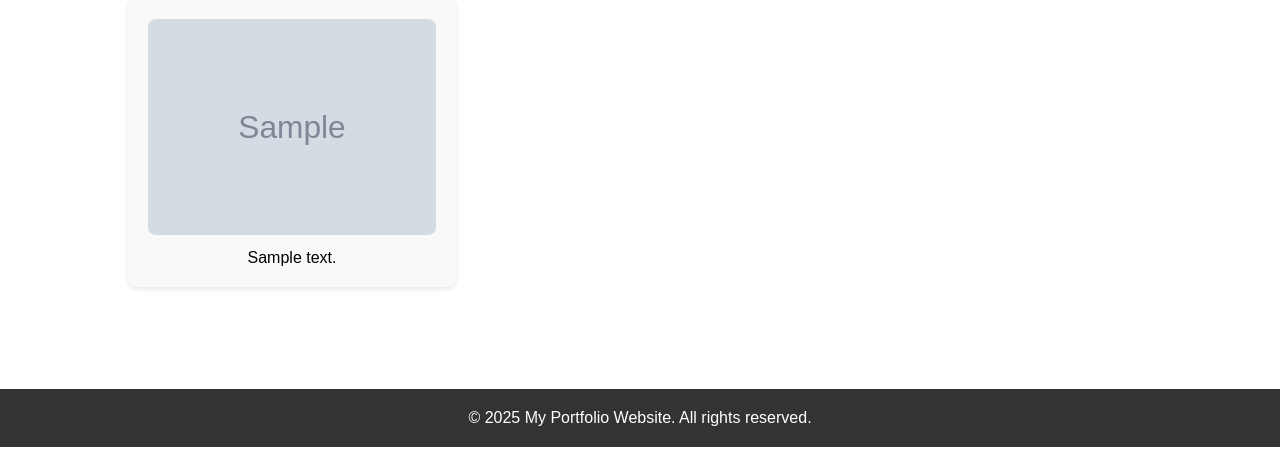
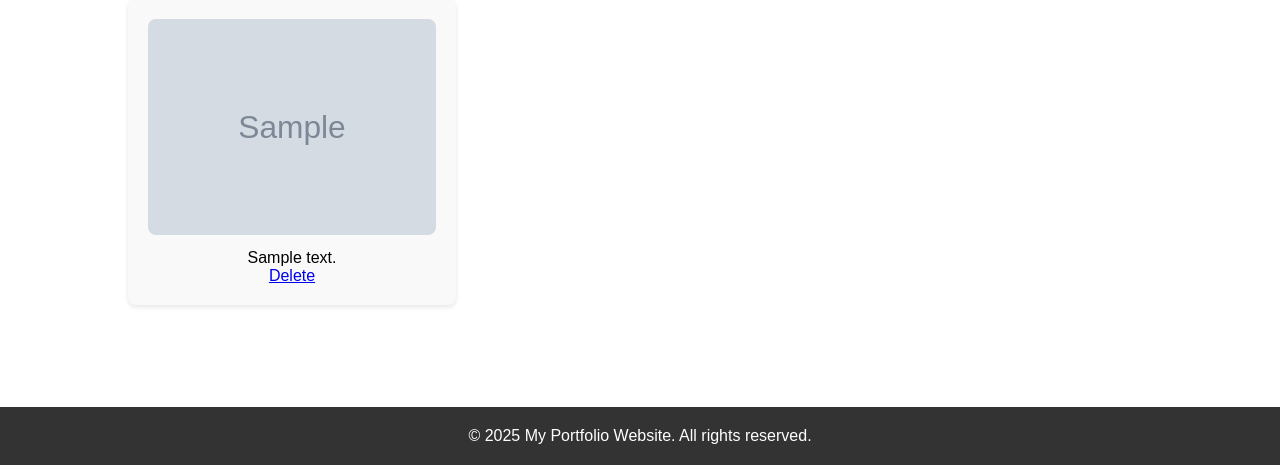
Before and after one commit to ramasathya/pixelfolio, a PHP site: page /home.php in a window 1280 px wide. Shown: the part 392-857 px from the top of the page. Run offline with PHP 8.4, Linux system fonts and the light colour scheme; the visitor is signed in with stand-in values (Sample User, id 1); tables that the repository leaves empty or names only in its code hold one stand-in row (values such as "Sample post"); grey boxes marked "Sample" are stand-in pictures.

Commit message:
menambah tombol delete di profile

```diff
--- a/home.php
+++ b/home.php
@@ -15,6 +15,35 @@ $user_name = $_SESSION['username'];  // Pastikan sudah ada dalam session
 $search = isset($_GET['search']) ? $_GET['search'] : '';
 $sql = "SELECT * FROM image WHERE description LIKE '%$search%' AND uploaded_by = '$user_name'";
 $result = $conn->query($sql);
+
+// Proses penghapusan gambar
+if (isset($_GET['delete_id'])) {
+    $delete_id = $_GET['delete_id'];
+    // Ambil nama file gambar yang akan dihapus
+    $delete_query = "SELECT image FROM image WHERE id = '$delete_id' AND uploaded_by = '$user_name'";
+    $delete_result = $conn->query($delete_query);
+
+    if ($delete_result->num_rows > 0) {
+        $row = $delete_result->fetch_assoc();
+        $image_name = $row['image'];
+
+        // Hapus file gambar dari folder uploads
+        $image_path = 'uploads/' . $image_name;
+        if (file_exists($image_path)) {
+            unlink($image_path);
+        }
+
+        // Hapus data gambar dari database
+        $delete_sql = "DELETE FROM image WHERE id = '$delete_id' AND uploaded_by = '$user_name'";
+        if ($conn->query($delete_sql)) {
+            header("Location: home.php"); // Redirect ke halaman home setelah menghapus gambar
+            exit();
+        } else {
+            echo "Error deleting image from database: " . $conn->error;
+        }
+    }
+}
+
 ?>
 
 <!DOCTYPE html>
@@ -60,6 +89,7 @@ $result = $conn->query($sql);
                     <!-- Pastikan path gambar benar -->
                     <img src="uploads/<?php echo $row['image']; ?>" alt="Image" width="300">
                     <p><?php echo $row['description']; ?></p>
+                    <a href="home.php?delete_id=<?php echo $row['id']; ?>" class="delete-button">Delete</a>
                 </div>
             <?php } ?>
         </div>
```
Also changed, not shown: uploads/img_678abeb5acce3.png (deleted).
